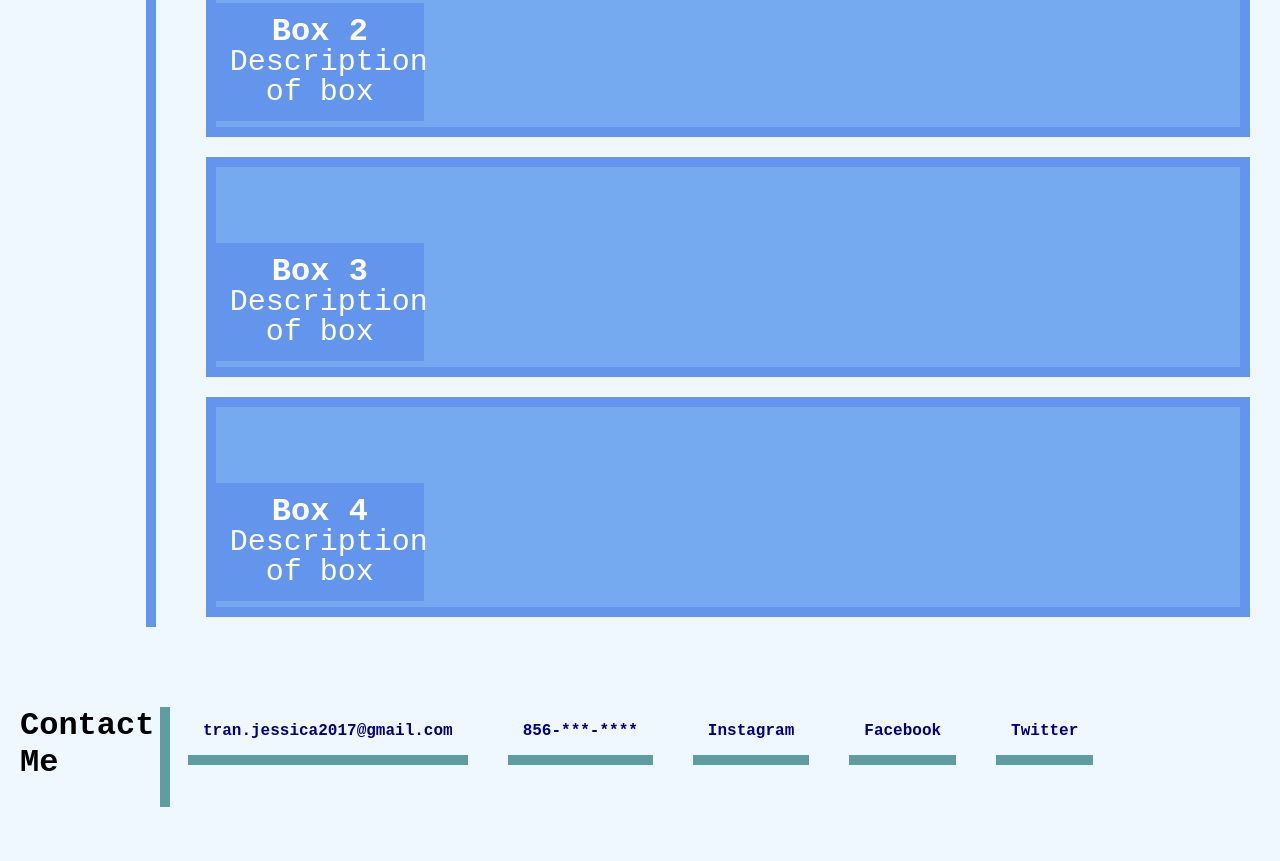
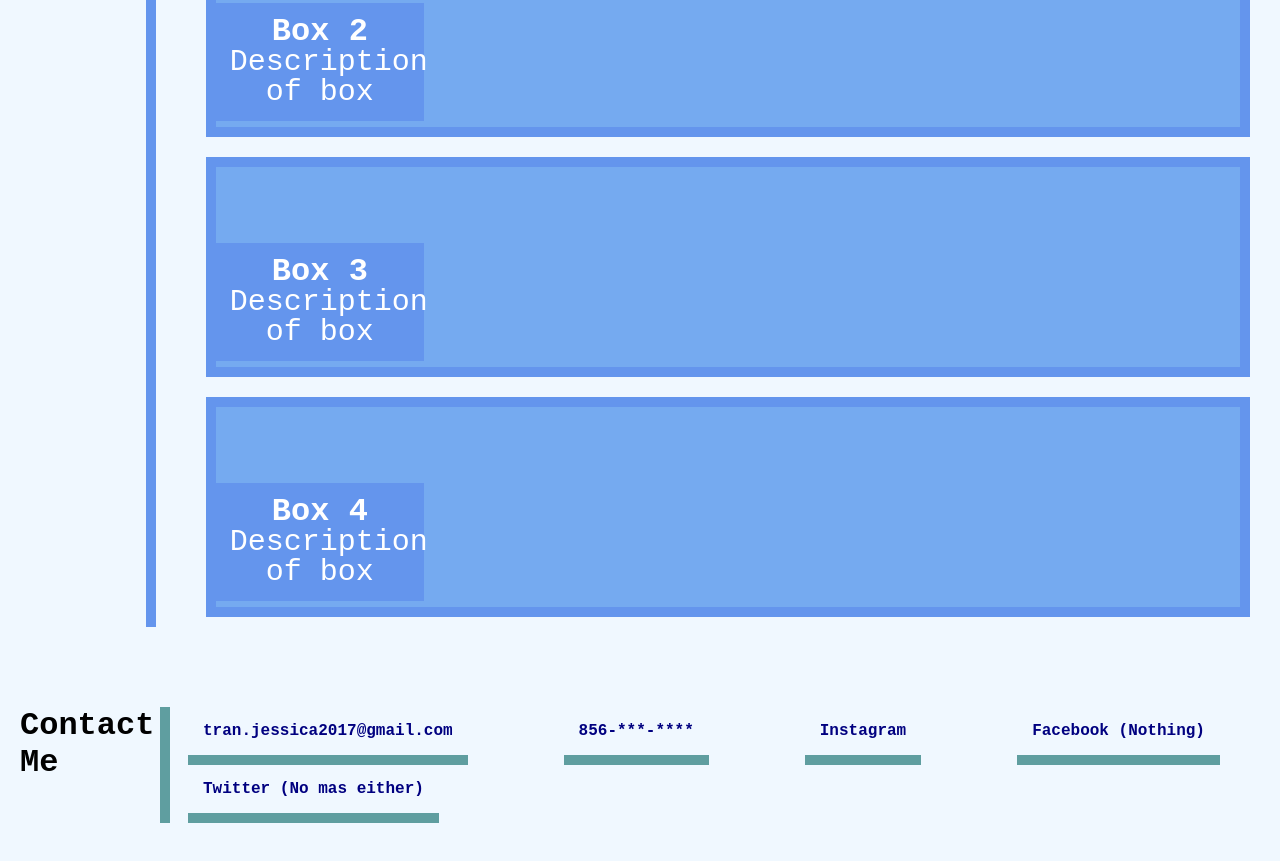
Before and after one commit to jessikea/Personal-portfolio--v1, a plain HTML site: page index.html in a window 1280 px wide. Shown: the part 1203-2064 px from the top of the page. Drawn offline with Linux system fonts and the light colour scheme.

Commit message:
changed html link

```diff
--- a/index.html
+++ b/index.html
@@ -115,14 +115,14 @@
                         <li><a href="#">
                                 <h5>856-***-****</h5>
                             </a></li>
-                        <li><a href="#">
+                        <li><a href="https://www.instagram.com/jtran_iv/">
                                 <h5>Instagram</h5>
                             </a></li>
                         <li><a href="#">
-                                <h5>Facebook</h5>
+                                <h5>Facebook (Nothing)</h5>
                             </a></li>
                         <li><a href="#">
-                                <h5>Twitter</h5>
+                                <h5>Twitter (No mas either)</h5>
                             </a></li>
                     </ul>
                 </div>
```
